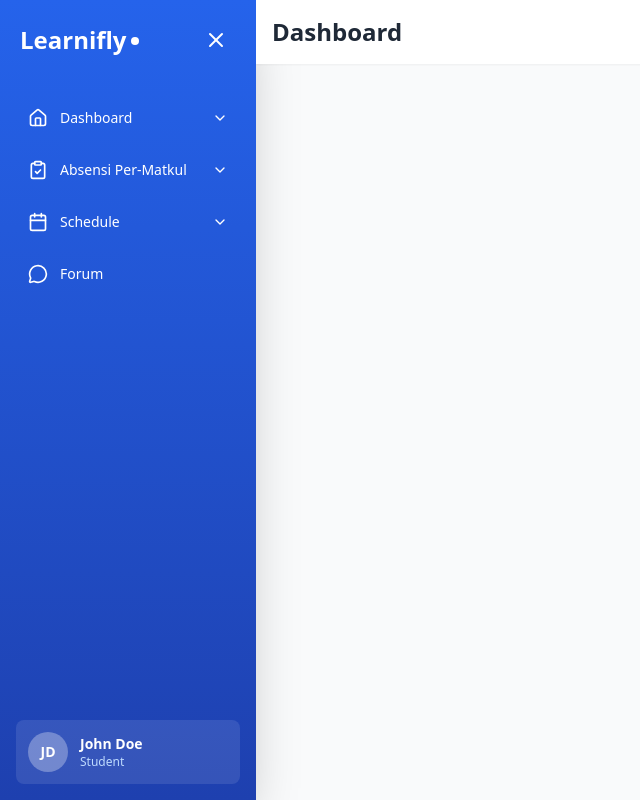
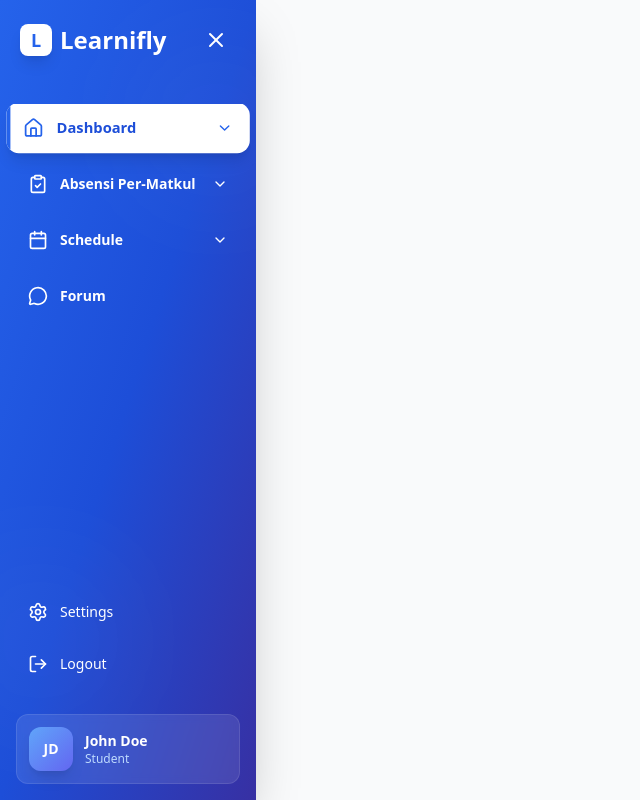
Before and after one commit to DrelezTM/Learnify, a React (Vite) app in the folder FE-Learnify/: page / in a window 1280 px wide. Shown: the whole page, without its empty margins (0-640 px from the left). Built offline with nearby package versions, Linux system fonts and the light colour scheme.

Commit message:
Penambahan sidebar

```diff
--- /dev/null
+++ b/FE-Learnify/src/components/Dashboard.jsx
@@ -0,0 +1,9 @@
+function app(){
+    return(
+        <>
+            skdhsdskhd
+        </>
+    );
+}
+
+export default app;
--- a/FE-Learnify/src/components/Sidebar.jsx
+++ b/FE-Learnify/src/components/Sidebar.jsx
@@ -1,9 +1,11 @@
 import React, { useState } from 'react';
-import { Home, Menu, X, ChevronDown, ClipboardCheck, Calendar, Bell, MessageCircle } from 'lucide-react';
+import { Home, Menu, X, ChevronDown, ClipboardCheck, Calendar, MessageCircle, LogOut, Settings } from 'lucide-react';
 
 export default function Sidebar() {
   const [isSidebarOpen, setIsSidebarOpen] = useState(true);
   const [openDropdown, setOpenDropdown] = useState(null);
+  const [activeMenu, setActiveMenu] = useState('Dashboard');
+  const [activeSubmenu, setActiveSubmenu] = useState('');
 
   const menuItems = [
     {
@@ -35,7 +37,6 @@ export default function Sidebar() {
         { name: 'Calendar', href: '#calendar' }
       ]
     },
-
     {
       name: 'Forum',
       icon: MessageCircle,
@@ -47,83 +48,179 @@ export default function Sidebar() {
     setOpenDropdown(openDropdown === itemName ? null : itemName);
   };
 
+  const handleMenuClick = (itemName, hasSubmenu) => {
+    setActiveMenu(itemName);
+    if (!hasSubmenu) {
+      setActiveSubmenu('');
+    }
+    if (hasSubmenu) {
+      toggleDropdown(itemName);
+    }
+  };
+
+  const handleSubmenuClick = (submenuName) => {
+    setActiveSubmenu(submenuName);
+  };
+
   return (
     <div className="flex h-screen bg-gray-50">
+      <style>{`
+        .custom-scrollbar::-webkit-scrollbar {
+          width: 6px;
+        }
+        .custom-scrollbar::-webkit-scrollbar-track {
+          background: rgba(255, 255, 255, 0.05);
+          border-radius: 10px;
+          margin: 8px 0;
+        }
+        .custom-scrollbar::-webkit-scrollbar-thumb {
+          background: rgba(255, 255, 255, 0.3);
+          border-radius: 10px;
+          transition: background 0.3s ease;
+        }
+        .custom-scrollbar::-webkit-scrollbar-thumb:hover {
+          background: rgba(255, 255, 255, 0.5);
+        }
+        .custom-scrollbar::-webkit-scrollbar-thumb:active {
+          background: rgba(255, 255, 255, 0.7);
+        }
+        .submenu-enter {
+          animation: slideDown 0.3s ease-out;
+          transform-origin: top;
+        }
+        @keyframes slideDown {
+          from {
+            opacity: 0;
+            transform: translateY(-10px);
+          }
+          to {
+            opacity: 1;
+            transform: translateY(0);
+          }
+        }
+      `}</style>
 
-      <div className={`${isSidebarOpen ? 'w-64' : 'w-20'} bg-gradient-to-b from-blue-600 to-blue-800 transition-all duration-300 ease-in-out shadow-2xl flex flex-col`}>
+      <div className={`${isSidebarOpen ? 'w-64' : 'w-20'} bg-gradient-to-br from-blue-600 via-blue-700 to-indigo-800 transition-all duration-300 ease-in-out shadow-2xl flex flex-col relative`}>
+        <div className="absolute top-0 left-0 w-full h-full overflow-hidden pointer-events-none">
+          <div className="absolute top-10 -right-10 w-40 h-40 bg-white/5 rounded-full blur-3xl"></div>
+          <div className="absolute bottom-20 -left-10 w-40 h-40 bg-white/5 rounded-full blur-3xl"></div>
+        </div>
 
-        <div className="flex items-center justify-between p-5">
+        <div className="flex items-center justify-between p-5 relative z-10">
           {isSidebarOpen && (
-            <h1 className="text-2xl font-bold text-white">
-              Learnifly
-              <span className="inline-block w-2 h-2 bg-white rounded-full ml-1 mb-1"></span>
-            </h1>
+            <div className="flex items-center space-x-2">
+              <div className="w-8 h-8 bg-white rounded-lg flex items-center justify-center shadow-lg">
+                <span className="text-blue-600 font-bold text-lg">L</span>
+              </div>
+              <h1 className="text-2xl font-bold text-white">Learnifly</h1>
+            </div>
           )}
           <button
             onClick={() => setIsSidebarOpen(!isSidebarOpen)}
-            className="text-white hover:bg-white/20 p-2 rounded-lg transition-all duration-200"
+            className="text-white hover:bg-white/20 p-2 rounded-lg transition-all duration-200 hover:rotate-90"
           >
             {isSidebarOpen ? <X size={24} /> : <Menu size={24} />}
           </button>
         </div>
 
+        <nav className="flex-1 px-3 mt-6 overflow-y-auto space-y-2 relative z-10 custom-scrollbar">
+          {menuItems.map((item) => {
+            const isActive = activeMenu === item.name;
+            const Icon = item.icon;
 
-        <nav className="flex-1 px-3 mt-4 overflow-y-auto space-y-2">
-          {menuItems.map((item) => (
+            return (
               <div key={item.name}>
                 <a
                   href={item.href}
                   onClick={(e) => {
-                  if (item.submenu) {
                     e.preventDefault();
-                    toggleDropdown(item.name);
-                  }
+                    handleMenuClick(item.name, !!item.submenu);
                   }}
-                className="flex items-center justify-between px-4 py-3 text-white hover:bg-white/20 rounded-lg transition-all duration-200 hover:scale-105 cursor-pointer group"
+                  className={`flex items-center justify-between px-4 py-3.5 rounded-xl transition-all duration-200 cursor-pointer group relative overflow-hidden
+                    ${isActive
+                      ? 'bg-white text-blue-700 shadow-lg scale-105'
+                      : 'text-white hover:bg-white/20 hover:scale-105'
+                    }`}
                 >
-                <div className="flex items-center space-x-3 flex-1 min-w-0">
-                  <item.icon size={20} className="group-hover:scale-110 transition-transform duration-200 flex-shrink-0" />
+                  {isActive && (
+                    <div className="absolute left-0 top-0 w-1 h-full bg-blue-600 rounded-r-full"></div>
+                  )}
+
+                  <div className="flex items-center space-x-3 flex-1 min-w-0 relative z-10">
+                    <Icon
+                      size={20}
+                      className={`group-hover:scale-110 transition-transform duration-200 flex-shrink-0 ${
+                        isActive ? 'text-blue-600' : ''
+                      }`}
+                    />
                     {isSidebarOpen && (
-                    <span className="font-medium text-sm truncate">{item.name}</span>
+                      <span className={`font-semibold text-sm truncate ${
+                        isActive ? 'text-blue-700' : ''
+                      }`}>
+                        {item.name}
+                      </span>
                     )}
                   </div>
-                <div className="flex items-center space-x-2 flex-shrink-0 ml-2">
-                  {isSidebarOpen && item.badge && (
-                    <span className="text-xs bg-white/20 px-2 py-0.5 rounded-full whitespace-nowrap">
-                      {item.badge}
-                    </span>
-                  )}
+
+                  <div className="flex items-center space-x-2 flex-shrink-0 ml-2 relative z-10">
                     {isSidebarOpen && item.submenu && (
                       <ChevronDown
                         size={16}
-                      className={`transition-transform duration-200 ${openDropdown === item.name ? 'rotate-180' : ''}`}
+                        className={`transition-transform duration-200 ${
+                          openDropdown === item.name ? 'rotate-180' : ''
+                        } ${isActive ? 'text-blue-600' : ''}`}
                       />
                     )}
                   </div>
                 </a>
 
-              {/* Submenu */}
                 {item.submenu && isSidebarOpen && openDropdown === item.name && (
-                <div className="ml-10 mt-2 space-y-1 mb-2">
-                  {item.submenu.map((subitem) => (
+                  <div className="ml-4 mt-2 space-y-1 mb-2 border-l-2 border-white/20 pl-4 submenu-enter">
+                    {item.submenu.map((subitem) => {
+                      const isSubmenuActive = activeSubmenu === subitem.name;
+
+                      return (
                         <a
                           key={subitem.name}
                           href={subitem.href}
-                      className="block px-4 py-2 text-sm text-blue-100 hover:text-white hover:bg-white/20 rounded-lg transition-all duration-200 hover:scale-105"
+                          onClick={(e) => {
+                            e.preventDefault();
+                            handleSubmenuClick(subitem.name);
+                          }}
+                          className={`block px-4 py-2.5 text-sm rounded-lg transition-all duration-200 relative overflow-hidden
+                            ${isSubmenuActive
+                              ? 'bg-white text-blue-700 font-semibold shadow-md scale-105'
+                              : 'text-blue-100 hover:text-white hover:bg-white/20 hover:scale-105'
+                            }`}
                         >
-                      {subitem.name}
+                          {isSubmenuActive && (
+                            <div className="absolute left-0 top-0 w-1 h-full bg-blue-600 rounded-r-full"></div>
+                          )}
+                          <span className="relative z-10">{subitem.name}</span>
                         </a>
-                  ))}
+                      );
+                    })}
                   </div>
                 )}
               </div>
-          ))}
+            );
+          })}
         </nav>
 
-        {/* User Profile */}
-        <div className="p-4 mt-auto">
-          <div className="flex items-center space-x-3 text-white bg-white/10 rounded-lg p-3 hover:bg-white/20 transition-all duration-200 cursor-pointer">
-            <div className="w-10 h-10 bg-white/30 rounded-full flex items-center justify-center font-bold text-sm">
+        <div className="px-3 pb-3 space-y-2 relative z-10">
+          <button className="w-full flex items-center space-x-3 px-4 py-3 text-white hover:bg-white/20 rounded-xl transition-all duration-200 hover:scale-105">
+            <Settings size={20} />
+            {isSidebarOpen && <span className="text-sm font-medium">Settings</span>}
+          </button>
+          <button className="w-full flex items-center space-x-3 px-4 py-3 text-white hover:bg-red-500/30 rounded-xl transition-all duration-200 hover:scale-105">
+            <LogOut size={20} />
+            {isSidebarOpen && <span className="text-sm font-medium">Logout</span>}
+          </button>
+        </div>
+
+        <div className="p-4 mt-auto relative z-10">
+          <div className="flex items-center space-x-3 text-white bg-white/10 backdrop-blur-sm rounded-xl p-3 hover:bg-white/20 transition-all duration-200 cursor-pointer border border-white/10">
+            <div className="w-11 h-11 bg-gradient-to-br from-blue-400 to-indigo-500 rounded-xl flex items-center justify-center font-bold text-sm shadow-lg">
               JD
             </div>
             {isSidebarOpen && (
@@ -136,16 +233,9 @@ export default function Sidebar() {
         </div>
       </div>
 
-      {/* Main Content Area */}
-      <div className="flex-1 flex flex-col overflow-hidden">
-        {/* Top Navbar */}
-        <div className="bg-white shadow-sm p-4 flex items-center justify-between">
-          <h2 className="text-2xl font-bold text-gray-800">Dashboard</h2>
 
-        </div>
 
 
     </div>
-    </div>
   );
 }
```
Lines whose indentation alone changed are shown as unchanged.
